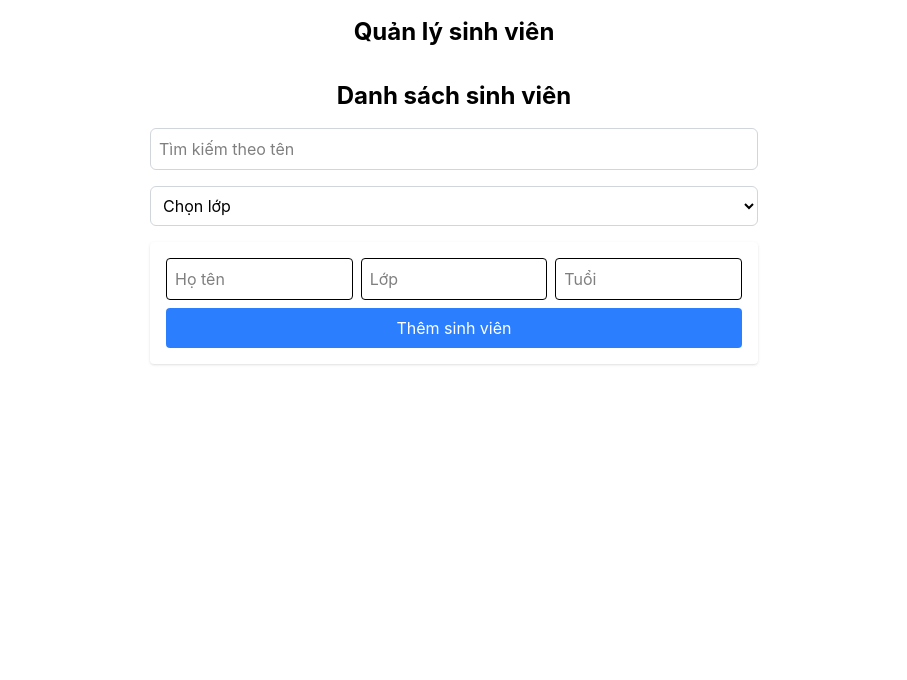
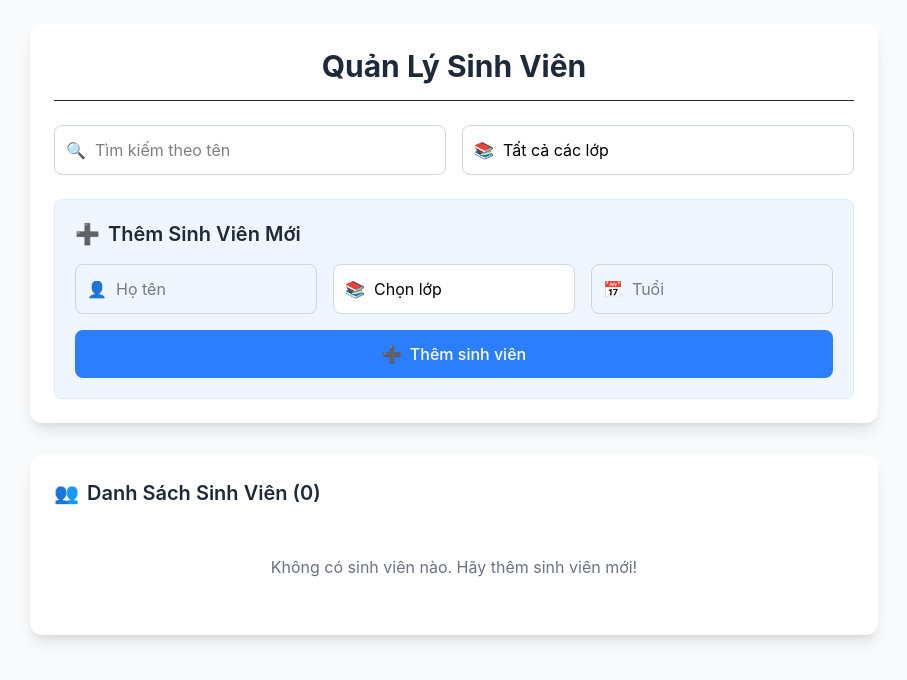
Before and after one commit to NhanItJAVA1/HuynhTrongNhan_22679471, a React (Vite) app: page / in a window 1280 px wide. Shown: the top 680 px of the page, without its empty margins (186-1093 px from the left). Built offline with nearby package versions, Linux system fonts and the light colour scheme.

Commit message:
style: cải thiện giao diện

```diff
--- a/src/App.jsx
+++ b/src/App.jsx
@@ -1,16 +1,17 @@
-import { useState } from 'react'
-import reactLogo from './assets/react.svg'
-import viteLogo from '/vite.svg'
-import './index.css'
-import StudentManager from './pages/StudentManager';
+import { BrowserRouter as Router, Routes, Route } from "react-router-dom"
+import "./index.css"
+import StudentManager from "./pages/StudentManager"
 
 function App() {
   return (
-    <div className="max-w-2xl mx-auto p-4">
-      <h1 className="text-2xl font-bold mb-4 text-center">Quản lý sinh viên</h1>
-      <StudentManager />
-    </div>
-  );
+    <Router>
+      <div className="min-h-screen bg-gray-50">
+        <Routes>
+          <Route path="/" element={<StudentManager />} />
+        </Routes>
+      </div>
+    </Router>
+  )
 }
 
 export default App
--- a/src/components/StudentForm.jsx
+++ b/src/components/StudentForm.jsx
@@ -1,52 +1,91 @@
-import { useState } from "react";
+
+import { useState } from "react"
 
 function StudentForm({ onAdd }) {
-  const [name, setName] = useState("");
-  const [studentClass, setStudentClass] = useState("");
-  const [age, setAge] = useState("");
+  const [name, setName] = useState("")
+  const [studentClass, setStudentClass] = useState("")
+  const [age, setAge] = useState("")
+  const [error, setError] = useState("")
 
   const handleSubmit = (e) => {
-    e.preventDefault();
-    if (!name || !studentClass || !age) return;
-    onAdd({ name, class: studentClass, age: Number(age) });
-    setName("");
-    setStudentClass("");
-    setAge("");
-  };
+    e.preventDefault()
+
+    if (!name || !studentClass || !age) {
+      setError("Vui lòng điền đầy đủ thông tin")
+      return
+    }
+
+    onAdd({ name, class: studentClass, age: Number(age) })
+    setName("")
+    setStudentClass("")
+    setAge("")
+    setError("")
+  }
 
   return (
-    <form onSubmit={handleSubmit} className="bg-white shadow p-4 rounded mb-4">
-      <div className="grid grid-cols-3 gap-2 mb-2">
+    <div className="bg-blue-50 rounded-lg p-5 border border-blue-100">
+      <h2 className="text-xl font-semibold text-gray-800 mb-4 flex items-center">
+        <span className="text-blue-500 mr-2">➕</span>
+        Thêm Sinh Viên Mới
+      </h2>
+
+      {error && <div className="bg-red-100 text-red-700 p-3 rounded-lg mb-4">{error}</div>}
+
+      <form onSubmit={handleSubmit}>
+        <div className="grid grid-cols-1 md:grid-cols-3 gap-4 mb-4">
+          <div className="relative">
+            <div className="absolute inset-y-0 left-0 pl-3 flex items-center pointer-events-none">
+              <span className="text-gray-400">👤</span>
+            </div>
             <input
               type="text"
               placeholder="Họ tên"
               value={name}
               onChange={(e) => setName(e.target.value)}
-          className="border p-2 rounded w-full"
+              className="w-full pl-10 p-3 border border-gray-300 rounded-lg focus:ring-2 focus:ring-blue-500 focus:border-blue-500"
             />
-        <input
-          type="text"
-          placeholder="Lớp"
+          </div>
+
+          <div className="relative">
+            <div className="absolute inset-y-0 left-0 pl-3 flex items-center pointer-events-none">
+              <span className="text-gray-400">📚</span>
+            </div>
+            <select
               value={studentClass}
               onChange={(e) => setStudentClass(e.target.value)}
-          className="border p-2 rounded w-full"
-        />
+              className="w-full pl-10 p-3 border border-gray-300 rounded-lg appearance-none bg-white focus:ring-2 focus:ring-blue-500 focus:border-blue-500"
+            >
+              <option value="">Chọn lớp</option>
+              <option value="12A">12A</option>
+              <option value="12B">12B</option>
+              <option value="12C">12C</option>
+            </select>
+          </div>
+
+          <div className="relative">
+            <div className="absolute inset-y-0 left-0 pl-3 flex items-center pointer-events-none">
+              <span className="text-gray-400">📅</span>
+            </div>
             <input
               type="number"
               placeholder="Tuổi"
               value={age}
               onChange={(e) => setAge(e.target.value)}
-          className="border p-2 rounded w-full"
+              className="w-full pl-10 p-3 border border-gray-300 rounded-lg focus:ring-2 focus:ring-blue-500 focus:border-blue-500"
             />
           </div>
+        </div>
+
         <button
           type="submit"
-        className="bg-blue-500 text-white px-4 py-2 rounded w-full hover:bg-blue-600"
+          className="w-full bg-blue-500 hover:bg-blue-600 text-white font-medium py-3 px-4 rounded-lg transition-colors flex items-center justify-center"
         >
+          <span className="mr-2">➕</span>
           Thêm sinh viên
         </button>
       </form>
-  );
+    </div>
+  )
 }
 
-export default StudentForm;
+export default StudentForm
--- a/src/components/StudentItem.jsx
+++ b/src/components/StudentItem.jsx
@@ -1,76 +1,135 @@
-import React, { useState } from "react";
+
+
+import { useState } from "react"
 
 function StudentItem({ student, onDelete, onEdit }) {
-  const [isEditing, setIsEditing] = useState(false);
-  const [editedStudent, setEditedStudent] = useState({ ...student });
+  const [isEditing, setIsEditing] = useState(false)
+  const [editedStudent, setEditedStudent] = useState({ ...student })
 
   const handleChange = (e) => {
-    const { name, value } = e.target;
-    setEditedStudent((prev) => ({ ...prev, [name]: value }));
-  };
+    const { name, value } = e.target
+    setEditedStudent((prev) => ({ ...prev, [name]: value }))
+  }
 
   const handleSave = () => {
-    onEdit(editedStudent);
-    setIsEditing(false);
-  };
+    onEdit(editedStudent)
+    setIsEditing(false)
+  }
+
+  const handleCancel = () => {
+    setEditedStudent({ ...student })
+    setIsEditing(false)
+  }
 
   return (
-    <li className="flex justify-between items-center p-4 bg-gray-100 rounded-md mb-2">
+    <li className="bg-white border border-gray-200 rounded-lg overflow-hidden shadow-sm hover:shadow-md transition-shadow duration-300">
       {isEditing ? (
-        <div className="flex flex-col space-y-2">
+        <div className="p-5">
+          <h3 className="text-lg font-semibold text-gray-700 mb-4">Chỉnh sửa thông tin</h3>
+          <div className="grid grid-cols-1 md:grid-cols-3 gap-4 mb-4">
+            <div className="relative">
+              <div className="absolute inset-y-0 left-0 pl-3 flex items-center pointer-events-none">
+                <span className="text-gray-400">👤</span>
+              </div>
               <input
                 type="text"
                 name="name"
                 value={editedStudent.name}
                 onChange={handleChange}
-            className="p-2 border border-gray-300 rounded-md"
+                placeholder="Họ tên"
+                className="w-full pl-10 p-3 border border-gray-300 rounded-lg focus:ring-2 focus:ring-blue-500 focus:border-blue-500"
               />
-          <input
-            type="text"
+            </div>
+
+            <div className="relative">
+              <div className="absolute inset-y-0 left-0 pl-3 flex items-center pointer-events-none">
+                <span className="text-gray-400">📚</span>
+              </div>
+              <select
                 name="class"
                 value={editedStudent.class}
                 onChange={handleChange}
-            className="p-2 border border-gray-300 rounded-md"
-          />
+                className="w-full pl-10 p-3 border border-gray-300 rounded-lg appearance-none bg-white focus:ring-2 focus:ring-blue-500 focus:border-blue-500"
+              >
+                <option value="">Chọn lớp</option>
+                <option value="12A">12A</option>
+                <option value="12B">12B</option>
+                <option value="12C">12C</option>
+              </select>
+            </div>
+
+            <div className="relative">
+              <div className="absolute inset-y-0 left-0 pl-3 flex items-center pointer-events-none">
+                <span className="text-gray-400">📅</span>
+              </div>
               <input
                 type="number"
                 name="age"
                 value={editedStudent.age}
                 onChange={handleChange}
-            className="p-2 border border-gray-300 rounded-md"
+                placeholder="Tuổi"
+                className="w-full pl-10 p-3 border border-gray-300 rounded-lg focus:ring-2 focus:ring-blue-500 focus:border-blue-500"
               />
+            </div>
+          </div>
+
+          <div className="flex justify-end space-x-2">
+            <button
+              onClick={handleCancel}
+              className="flex items-center px-4 py-2 bg-gray-200 text-gray-700 rounded-lg hover:bg-gray-300 transition-colors"
+            >
+              ❌ Hủy
+            </button>
             <button
               onClick={handleSave}
-            className="bg-blue-500 text-white px-4 py-2 rounded-md hover:bg-blue-700"
+              className="flex items-center px-4 py-2 bg-blue-500 text-white rounded-lg hover:bg-blue-600 transition-colors"
             >
-            Lưu
+              💾 Lưu
             </button>
           </div>
+        </div>
       ) : (
-        <div className="flex justify-between items-center w-full">
-          <div>
-            <p className="font-semibold">{student.name}</p>
-            <p>Lớp: {student.class}</p>
-            <p>Tuổi: {student.age}</p>
+        <div className="p-5">
+          <div className="flex flex-col md:flex-row md:justify-between md:items-center">
+            <div className="mb-4 md:mb-0">
+              <h3 className="text-xl font-semibold text-gray-800">{student.name}</h3>
+              <div className="mt-2 space-y-1">
+                <div className="flex items-center text-gray-600">
+                  <span className="mr-2 text-blue-500">📚</span>
+                  <span>
+                    Lớp: <span className="font-medium">{student.class}</span>
+                  </span>
                 </div>
-          <div className="space-x-2">
+                <div className="flex items-center text-gray-600">
+                  <span className="mr-2 text-blue-500">📅</span>
+                  <span>
+                    Tuổi: <span className="font-medium">{student.age}</span>
+                  </span>
+                </div>
+              </div>
+            </div>
+
+            <div className="flex space-x-2">
               <button
                 onClick={() => setIsEditing(true)}
-              className="bg-yellow-500 text-white px-4 py-2 rounded-md hover:bg-yellow-700"
+                className="flex items-center px-3 py-2 bg-amber-500 text-white rounded-lg hover:bg-amber-600 transition-colors"
+                aria-label="Sửa"
               >
-              Sửa
+                ✏️ Sửa
               </button>
               <button
                 onClick={() => onDelete(student.id)}
-              className="bg-red-500 text-white px-4 py-2 rounded-md hover:bg-red-700"
+                className="flex items-center px-3 py-2 bg-red-500 text-white rounded-lg hover:bg-red-600 transition-colors"
+                aria-label="Xóa"
               >
-              Xóa
+                🗑️ Xóa
               </button>
+            </div>
           </div>
         </div>
       )}
     </li>
-  );
+  )
 }
 
-export default StudentItem;
+export default StudentItem
--- a/src/components/StudentList.jsx
+++ b/src/components/StudentList.jsx
@@ -1,19 +1,69 @@
-import React from "react";
-import StudentItem from "./StudentItem";
+import StudentItem from "./StudentItem"
 
 function StudentList({ students, onDelete, onEdit }) {
+  const groupedByClass = students.reduce((groups, student) => {
+    const classGroup = student.class || "Chưa phân lớp"
+    if (!groups[classGroup]) {
+      groups[classGroup] = []
+    }
+    groups[classGroup].push(student)
+    return groups
+  }, {})
+
+  if (students.length === 0) {
+    return (
+      <div className="text-center py-10 bg-gray-50 rounded-lg border border-gray-200">
+        <div className="text-5xl mb-4">📚</div>
+        <p className="text-gray-500 text-lg">Chưa có sinh viên nào trong danh sách</p>
+        <p className="text-gray-400 mt-2">Hãy thêm sinh viên mới để bắt đầu</p>
+      </div>
+    )
+  }
+
   return (
-    <ul className="space-y-4">
-      {students.map((student) => (
-        <StudentItem
-          key={student.id}
-          student={student}
-          onDelete={onDelete}
-          onEdit={onEdit}
-        />
-      ))}
-    </ul>
-  );
+    <div className="space-y-6">
+      {Object.keys(groupedByClass).length > 1 ? (
+        Object.entries(groupedByClass).map(([classGroup, classStudents]) => (
+          <div key={classGroup} className="mb-6">
+            <div className="flex items-center mb-3 bg-blue-50 p-2 rounded-lg">
+              <span className="text-blue-500 mr-2">📚</span>
+              <h3 className="text-lg font-medium text-blue-700">
+                {classGroup}{" "}
+                <span className="text-sm text-blue-500 font-normal">({classStudents.length} sinh viên)</span>
+              </h3>
+            </div>
+            <div className="grid grid-cols-1 gap-4">
+              {classStudents.map((student) => (
+                <div
+                  key={student.id}
+                  className="transform transition-all duration-300 hover:-translate-y-1 hover:shadow-md"
+                >
+                  <StudentItem student={student} onDelete={onDelete} onEdit={onEdit} />
+                </div>
+              ))}
+            </div>
+          </div>
+        ))
+      ) : (
+        <div className="grid grid-cols-1 gap-4">
+          {students.map((student) => (
+            <div
+              key={student.id}
+              className="transform transition-all duration-300 hover:-translate-y-1 hover:shadow-md"
+            >
+              <StudentItem student={student} onDelete={onDelete} onEdit={onEdit} />
+            </div>
+          ))}
+        </div>
+      )}
+
+      <div className="mt-4 p-3 bg-gray-50 rounded-lg border border-gray-200 text-center">
+        <p className="text-gray-500">
+          Tổng số: <span className="font-medium text-blue-600">{students.length}</span> sinh viên
+        </p>
+      </div>
+    </div>
+  )
 }
 
-export default StudentList;
+export default StudentList
--- a/src/pages/StudentManager.jsx
+++ b/src/pages/StudentManager.jsx
@@ -1,94 +1,101 @@
-import React, { useState, useEffect } from "react";
-import StudentList from "../components/StudentList";
-import StudentForm from "../components/StudentForm";
+
+import { useState, useEffect } from "react"
+import StudentForm from "../components/StudentForm"
+import StudentList from "../components/StudentList"
+import StudentItem from "../components/StudentItem"
 
 function StudentManager() {
-  const [students, setStudents] = useState([]);
-  const [searchTerm, setSearchTerm] = useState("");
-  const [selectedClass, setSelectedClass] = useState("");
+  const [students, setStudents] = useState([])
+  const [searchTerm, setSearchTerm] = useState("")
+  const [selectedClass, setSelectedClass] = useState("")
 
   useEffect(() => {
-    const savedStudents = JSON.parse(localStorage.getItem("students"));
+    const savedStudents = JSON.parse(localStorage.getItem("students") || "[]")
     if (savedStudents) {
-      setStudents(savedStudents);
+      setStudents(savedStudents)
     }
-  }, []);
-  useEffect(() => {
-    if (students.length > 0) {
-      console.log("Lưu danh sách sinh viên vào localStorage:", students);
-      localStorage.setItem("students", JSON.stringify(students));
-    }
-  }, [students]);
+  }, [])
 
   useEffect(() => {
     if (students.length > 0) {
-      localStorage.setItem("students", JSON.stringify(students));
+      localStorage.setItem("students", JSON.stringify(students))
     }
-  }, [students]);
+  }, [students])
 
   const addStudent = (student) => {
-    setStudents((prev) => [...prev, { ...student, id: Date.now() }]);
-  };
+    setStudents((prev) => [...prev, { ...student, id: Date.now() }])
+  }
 
   const deleteStudent = (id) => {
-    setStudents((prev) => prev.filter((student) => student.id !== id));
-  };
+    setStudents((prev) => prev.filter((student) => student.id !== id))
+  }
 
   const editStudent = (updatedStudent) => {
-    setStudents((prev) =>
-      prev.map((student) =>
-        student.id === updatedStudent.id ? updatedStudent : student
-      )
-    );
-  };
+    setStudents((prev) => prev.map((student) => (student.id === updatedStudent.id ? updatedStudent : student)))
+  }
 
   const filterStudents = () => {
-    if (!searchTerm && !selectedClass) return students;
+    if (!searchTerm && !selectedClass) return students
     return students.filter((student) => {
-      const matchesSearchTerm =
-        student.name.toLowerCase().includes(searchTerm.toLowerCase());
-      const matchesClass = selectedClass
-        ? student.class === selectedClass
-        : true;
-      return matchesSearchTerm && matchesClass;
-    });
-  };
+      const matchesSearchTerm = student.name.toLowerCase().includes(searchTerm.toLowerCase())
+      const matchesClass = selectedClass ? student.class === selectedClass : true
+      return matchesSearchTerm && matchesClass
+    })
+  }
 
   return (
-    <div className="max-w-2xl mx-auto p-4">
-      <h1 className="text-2xl font-bold mb-4 text-center">Danh sách sinh viên</h1>
+    <div className="max-w-4xl mx-auto p-6 bg-gray-50 min-h-screen">
+      <div className="bg-white rounded-xl shadow-lg p-6 mb-8">
+        <h1 className="text-3xl font-bold mb-6 text-center text-gray-800 border-b pb-4">Quản Lý Sinh Viên</h1>
 
-      <div className="mb-4">
+        <div className="grid grid-cols-1 md:grid-cols-2 gap-4 mb-6">
+          <div className="relative">
+            <div className="absolute inset-y-0 left-0 pl-3 flex items-center pointer-events-none">
+              <span className="text-gray-400">🔍</span>
+            </div>
             <input
               type="text"
               placeholder="Tìm kiếm theo tên"
               value={searchTerm}
               onChange={(e) => setSearchTerm(e.target.value)}
-          className="w-full p-2 border border-gray-300 rounded-md"
+              className="w-full pl-10 p-3 border border-gray-300 rounded-lg focus:ring-2 focus:ring-blue-500 focus:border-blue-500 transition-all"
             />
           </div>
 
-      <div className="mb-4">
+          <div className="relative">
+            <div className="absolute inset-y-0 left-0 pl-3 flex items-center pointer-events-none">
+              <span className="text-gray-400">📚</span>
+            </div>
             <select
               value={selectedClass}
               onChange={(e) => setSelectedClass(e.target.value)}
-          className="w-full p-2 border border-gray-300 rounded-md"
+              className="w-full pl-10 p-3 border border-gray-300 rounded-lg appearance-none bg-white focus:ring-2 focus:ring-blue-500 focus:border-blue-500 transition-all"
             >
-          <option value="">Chọn lớp</option>
+              <option value="">Tất cả các lớp</option>
               <option value="12A">12A</option>
               <option value="12B">12B</option>
               <option value="12C">12C</option>
             </select>
           </div>
+        </div>
 
         <StudentForm onAdd={addStudent} />
-      <StudentList
-        students={filterStudents()}
-        onDelete={deleteStudent}
-        onEdit={editStudent}
-      />
       </div>
-  );
+
+      <div className="bg-white rounded-xl shadow-lg p-6">
+        <div className="flex items-center mb-4">
+          <span className="text-blue-500 mr-2 text-xl">👥</span>
+          <h2 className="text-xl font-semibold text-gray-800">Danh Sách Sinh Viên ({filterStudents().length})</h2>
+        </div>
+
+        {filterStudents().length === 0 ? (
+          <div className="text-center py-8 text-gray-500">Không có sinh viên nào. Hãy thêm sinh viên mới!</div>
+        ) : (
+          <StudentList students={filterStudents()} onDelete={deleteStudent} onEdit={editStudent} />
+        )}
+      </div>
+    </div>
+  )
 }
 
-export default StudentManager;
+export default StudentManager
```
Also changed, not shown: MinhChung/Tạo giao diện đẹp hơn.png (added). Lines whose indentation alone changed are shown as unchanged.
